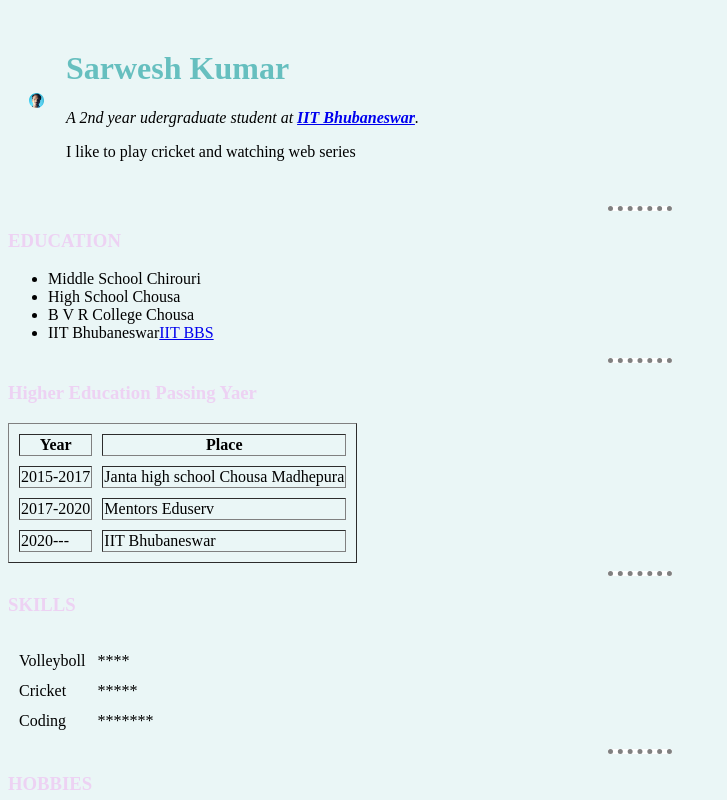
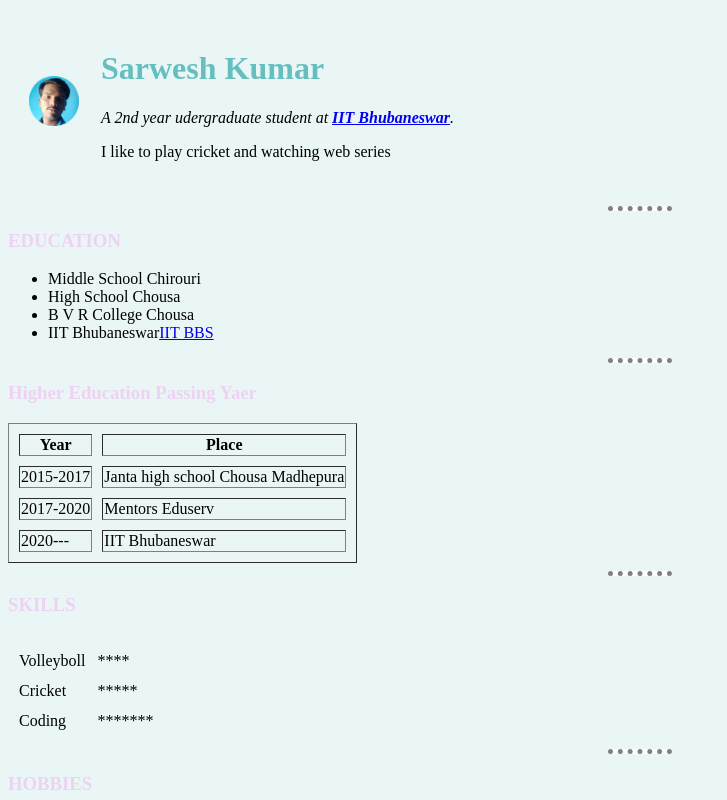
Before and after one commit to sarwesh123/CV, a plain HTML site: page index.html in a window 1280 px wide. Shown: the top 800 px of the page, without its empty margins (0-727 px from the left). Drawn offline with Linux system fonts and the light colour scheme.

Commit message:
Update styles.css

```diff
--- a/CSS/styles.css
+++ b/CSS/styles.css
@@ -20,8 +20,8 @@ width: 5%;
 
 img{
 
-  height: 15px;
-  width: 15px;
+  height: 50px;
+  width: 50px;
 }
 
 h1{
```
